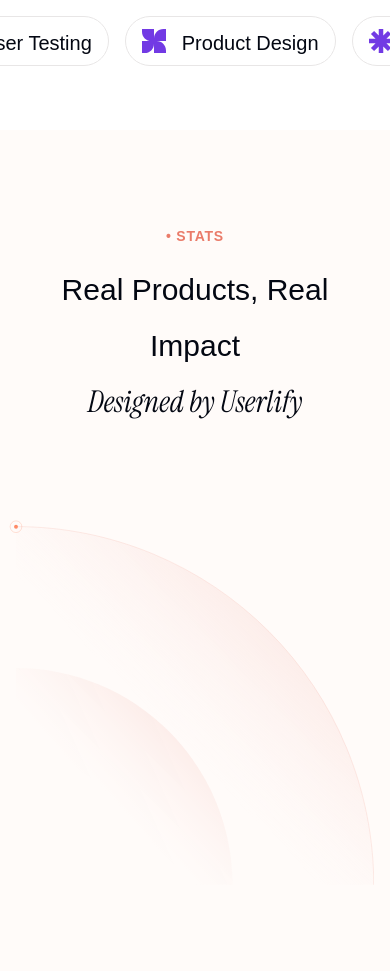
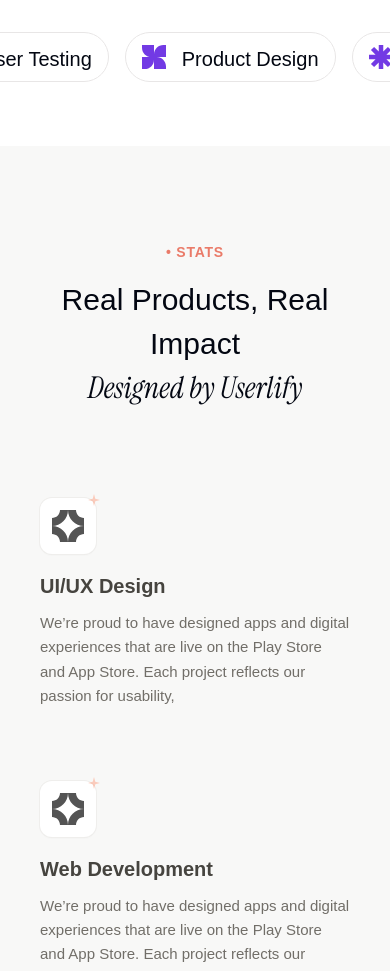
Before and after one commit to SparkStudio-Ltd/userlify, a Next.js app: page / in a window 390 px wide. Shown: the part 1020-1991 px from the top of the page. Built offline with nearby package versions, Linux system fonts and the light colour scheme; a web font is replaced by a local one.

Commit message:
fix: Update Header and FeaturedSection for improved styling and animation logic

```diff
--- a/src/components/layout/Header.tsx
+++ b/src/components/layout/Header.tsx
@@ -35,7 +35,7 @@ export function Header() {
     <header
       className={cn(
         'fixed left-0 right-0 top-0 z-50 transition-all duration-300 px-4 md:px-12',
-        isScrolled || isMobileMenuOpen ? 'bg-white/90 shadow-soft backdrop-blur-md' : 'bg-transparent'
+        isScrolled || isMobileMenuOpen ? 'bg-white shadow-soft backdrop-blur-md' : 'bg-transparent'
       )}
     >
       <Container>
@@ -46,15 +46,15 @@ export function Header() {
           </Link>
 
           {/* Desktop Navigation */}
-          <div className="hidden items-center gap-1 rounded-full bg-gray-50 px-2 py-1.5 md:flex">
+          <div className="hidden items-center gap-1 rounded-full bg-gray-50 px-2.5 py-2.5 md:flex">
             {navigation.map((item) => (
               <Link
                 key={item.name}
                 href={item.href}
                 className={cn(
-                  'font-nav rounded-full px-5 py-2 text-sm font-medium transition-colors',
+                  'font-nav rounded-full px-5 py-2 text-base font-medium transition-colors',
                   pathname === item.href
-                    ? 'bg-white text-gray-950'
+                    ? 'bg-white text-gray-950 shadow-[0px_2px_2px_0px_#0000000A]'
                     : 'text-gray-600 hover:text-gray-950'
                 )}
               >
--- a/src/components/sections/FeaturedSection.tsx
+++ b/src/components/sections/FeaturedSection.tsx
@@ -4,9 +4,8 @@ import { useGSAP } from '@gsap/react';
 import gsap from 'gsap';
 import { MotionPathPlugin } from 'gsap/MotionPathPlugin';
 import { ScrollTrigger } from 'gsap/ScrollTrigger';
-import Image from 'next/image';
 import { useRef } from 'react';
-import content from '../../../public/data/featured-section.json';
+import content from '../../../public/data/featured-section.json'; // Adjust path if needed
 import CleanCard from '@/components/cards/CleanCard';
 
 if (typeof window !== 'undefined') {
@@ -14,12 +13,24 @@ if (typeof window !== 'undefined') {
 }
 
 export default function StatsSection() {
-  const containerRef = useRef<HTMLDivElement | null>(null);
+  // We use a main container for the section
+  const mainContainerRef = useRef<HTMLElement | null>(null);
+
+  // Refs specific to Desktop Animation
+  const desktopWrapperRef = useRef<HTMLDivElement | null>(null);
   const pathRef = useRef<SVGPathElement | null>(null);
+
+  // Refs specific to Mobile Animation
+  const mobileWrapperRef = useRef<HTMLDivElement | null>(null);
+
   const { stats_section, stat_items } = content;
 
+  // --- DESKTOP ANIMATION LOGIC ---
   useGSAP(() => {
-    if (!pathRef.current) return;
+    if (!pathRef.current || !desktopWrapperRef.current) return;
+
+    // Only run this logic if we are roughly in desktop view or just let ScrollTrigger handle it
+    // Note: matchMedia in GSAP is great, but scoping to the desktop wrapper works too.
 
     const length = pathRef.current.getTotalLength();
 
@@ -32,24 +43,15 @@ export default function StatsSection() {
 
     const tl = gsap.timeline({
       scrollTrigger: {
-        trigger: containerRef.current,
+        trigger: desktopWrapperRef.current, // Trigger based on the desktop wrapper
         start: 'top 40%',
         end: 'bottom 100%',
         scrub: 1.5,
       }
     });
 
-    tl.to(pathRef.current, {
-      strokeDashoffset: 0,
-      duration: 5,
-      ease: 'none'
-    });
-
-    tl.to(pathRef.current, {
-      strokeWidth: 6,
-      duration: 5,
-      ease: 'none'
-    }, 0);
+    tl.to(pathRef.current, { strokeDashoffset: 0, duration: 5, ease: 'none' });
+    tl.to(pathRef.current, { strokeWidth: 6, duration: 5, ease: 'none' }, 0);
 
     tl.to('.moving-dot', {
       motionPath: {
@@ -61,23 +63,47 @@ export default function StatsSection() {
       ease: 'none'
     }, 0);
 
-    // Reveal Cards
+    // Reveal Cards (Desktop)
     tl.fromTo('.anim-item-1', { autoAlpha: 0, y: 30 }, { autoAlpha: 1, y: 0, duration: 0.5 }, 0.1);
     tl.fromTo('.anim-item-2', { autoAlpha: 0, y: 30 }, { autoAlpha: 1, y: 0, duration: 0.5 }, 1.3);
     tl.fromTo('.anim-item-3', { autoAlpha: 0, y: 30 }, { autoAlpha: 1, y: 0, duration: 0.5 }, 2.6);
     tl.fromTo('.anim-item-4', { autoAlpha: 0, y: 30 }, { autoAlpha: 1, y: 0, duration: 0.5 }, 3.9);
 
-  }, { scope: containerRef });
+  }, { scope: desktopWrapperRef }); // Scope specifically to desktop wrapper
+
+
+  // --- MOBILE ANIMATION LOGIC (Simple Fade Up) ---
+  useGSAP(() => {
+    if(!mobileWrapperRef.current) return;
+
+    // Simple stagger reveal for mobile cards
+    const mobileCards = gsap.utils.toArray('.mobile-card');
+
+    gsap.fromTo(mobileCards,
+      { autoAlpha: 0, y: 50 },
+      {
+        autoAlpha: 1,
+        y: 0,
+        stagger: 0.2,
+        duration: 0.8,
+        ease: 'power2.out',
+        scrollTrigger: {
+          trigger: mobileWrapperRef.current,
+          start: 'top 75%',
+        }
+      }
+    );
+  }, { scope: mobileWrapperRef });
+
 
   return (
     <section
-      ref={containerRef}
-      className="relative w-full bg-[#FFFBF9] overflow-hidden px-4 lg:px-12 md:px-8 py-24 lg:py-30 flex flex-col items-center"
+      ref={mainContainerRef}
+      className="relative w-full bg-[#F8F8F7] overflow-hidden px-4 lg:px-12 md:px-8 py-24 lg:py-30 flex flex-col items-center"
     >
 
-      {/* HEADER */}
-      <div  className="flex flex-col items-center gap-4 mb-24">
-                    {/* Kicker */}
+      {/* --- SHARED HEADER (Visible on both) --- */}
+      <div className="flex flex-col items-center gap-4 mb-16 lg:mb-24">
         <p
           className="text-[#EA7B69] text-sm leading-5 tracking-[0.75px] uppercase font-bold"
           style={{ fontFamily: 'Public Sans, sans-serif' }}
@@ -85,9 +111,8 @@ export default function StatsSection() {
           • Stats
         </p>
 
-                    {/* Title */}
         <h2
-                        className="text-[48px] leading-[56px] font-medium text-center text-[#030712]"
+          className="text-[36px] lg:text-[48px] leading-[44px] lg:leading-[56px] font-medium text-center text-[#030712]"
           style={{ fontFamily: 'Nohemi, sans-serif' }}
         >
           Real Products, Real Impact {' '}
@@ -95,9 +120,29 @@ export default function StatsSection() {
         </h2>
       </div>
 
-      {/* MAIN CONTENT AREA - Matches the SVG Viewbox aspect ratio */}
-      <div className="relative w-full max-w-[1472px] mx-auto aspect-[1472/1478]">
+      {/* ============================================== */}
+      {/* 📱 MOBILE VIEW (Visible below lg breakpoint)   */}
+      {/* ============================================== */}
+      <div
+        ref={mobileWrapperRef}
+        className="block lg:hidden w-full max-w-md flex flex-col gap-6"
+      >
+        {stat_items.map((item, index) => (
+          <div key={index} className="mobile-card w-full">
+             {/* We can add a connecting line visual here if desired, otherwise just stacked cards */}
+             <CleanCard content={item} />
+          </div>
+        ))}
+      </div>
 
+
+      {/* ============================================== */}
+      {/* 🖥️ DESKTOP VIEW (Visible lg and up)            */}
+      {/* ============================================== */}
+      <div
+        ref={desktopWrapperRef}
+        className="hidden lg:block relative w-full max-w-[1472px] mx-auto aspect-[1472/1478]"
+      >
         {/* --- 1. UNIFIED SVG LAYER --- */}
         <div className="absolute inset-0 w-full h-full z-0 pointer-events-none">
           <svg
@@ -150,8 +195,5 @@ export default function StatsSection() {
         </div>
       </div>
     </section>
-
   );
 }
-
-// ... CleanCard component remains the same
--- a/src/components/sections/HeroSection.tsx
+++ b/src/components/sections/HeroSection.tsx
@@ -7,9 +7,9 @@ import { gsap } from 'gsap';
 import { useEffect, useRef } from 'react';
 
 const floatingTags = [
-  { text: 'App Design', position: 'left-[27%] top-[23%]' },
-  { text: 'Development', position: 'right-[42%] top-[23%]' },
-  { text: 'Web Design', position: 'right-[23%] top-[36%]' },
+  { text: 'App Design', position: 'left-[27%] top-[12%]' },
+  { text: 'Development', position: 'right-[42%] top-[12%]' },
+  { text: 'Web Design', position: 'right-[23%] top-[30%]' },
 ];
 
 export function HeroSection() {
@@ -130,7 +130,7 @@ export function HeroSection() {
   return (
     <section
       ref={heroRef}
-      className="bg-white relative overflow-hidden w-full py-1 md:py-24 px-4 md:px-12"
+      className="bg-white relative overflow-hidden w-full pb-1 pt-11 md:py-24 px-4 md:px-12"
     >
       {/* Background gradient orb */}
       {/* Top Right Moving Gradient */}
@@ -184,12 +184,12 @@ export function HeroSection() {
           </h1>
 
           {/* CTA Buttons */}
-          <div ref={ctaRef} className="mt-12 flex flex-col gap-4 sm:flex-row sm:gap-6">
+          <div ref={ctaRef} className="mt-8 md:mt-12 flex flex-col gap-4 sm:flex-row sm:gap-6">
             <Button href="/get-quote" variant="primary" size="lg">
               Start Your Project
               <ArrowUpRight className="h-5 w-5" />
             </Button>
-            <Button href="/case-study" variant="secondary" size="lg" className="shadow-[0px_0px_0px_1px_#14141F1F,0px_1px_3px_0px_#14141F1F]">
+            <Button href="/case-study" variant="secondary" size="lg">
               View Our Work
               <ArrowUpRight className="h-5 w-5" />
             </Button>
--- a/src/components/sections/SliderSection.tsx
+++ b/src/components/sections/SliderSection.tsx
@@ -10,7 +10,7 @@ export default function SliderSection() {
                 <ImageSlider slides={imageSliderData.slides} />
 
                 {/* Gap between sliders - 96px */}
-                <div className="h-24" />
+                <div className="h-18 md:h-24" />
 
                 {/* Service Slider - Left to Right */}
                 <ServiceSlider services={serviceSliderData.services} />
--- a/src/components/ui/Button.tsx
+++ b/src/components/ui/Button.tsx
@@ -17,8 +17,7 @@ interface ButtonProps {
 const variants = {
   primary:
     'bg-primary text-white hover:bg-primary-600 hover:shadow-lg active:scale-95',
-  secondary:
-    'bg-[#FFFFFF] text-[#493936] hover:bg-white hover:border-[#E86A54]',
+  secondary: 'bg-white text-[#493936] shadow-[0px_0px_0px_1px_#14141F1F,0px_1px_3px_0px_#14141F1F] hover:bg-white hover:shadow-[0px_0px_0px_1px_#E86A54,0px_1px_3px_0px_#14141F1F]',
   ghost: 'text-gray-950 hover:bg-gray-50',
   cta: 'text-[#493936] bg-[white] hover:border-primary'
 
```
Lines whose indentation alone changed are shown as unchanged.
